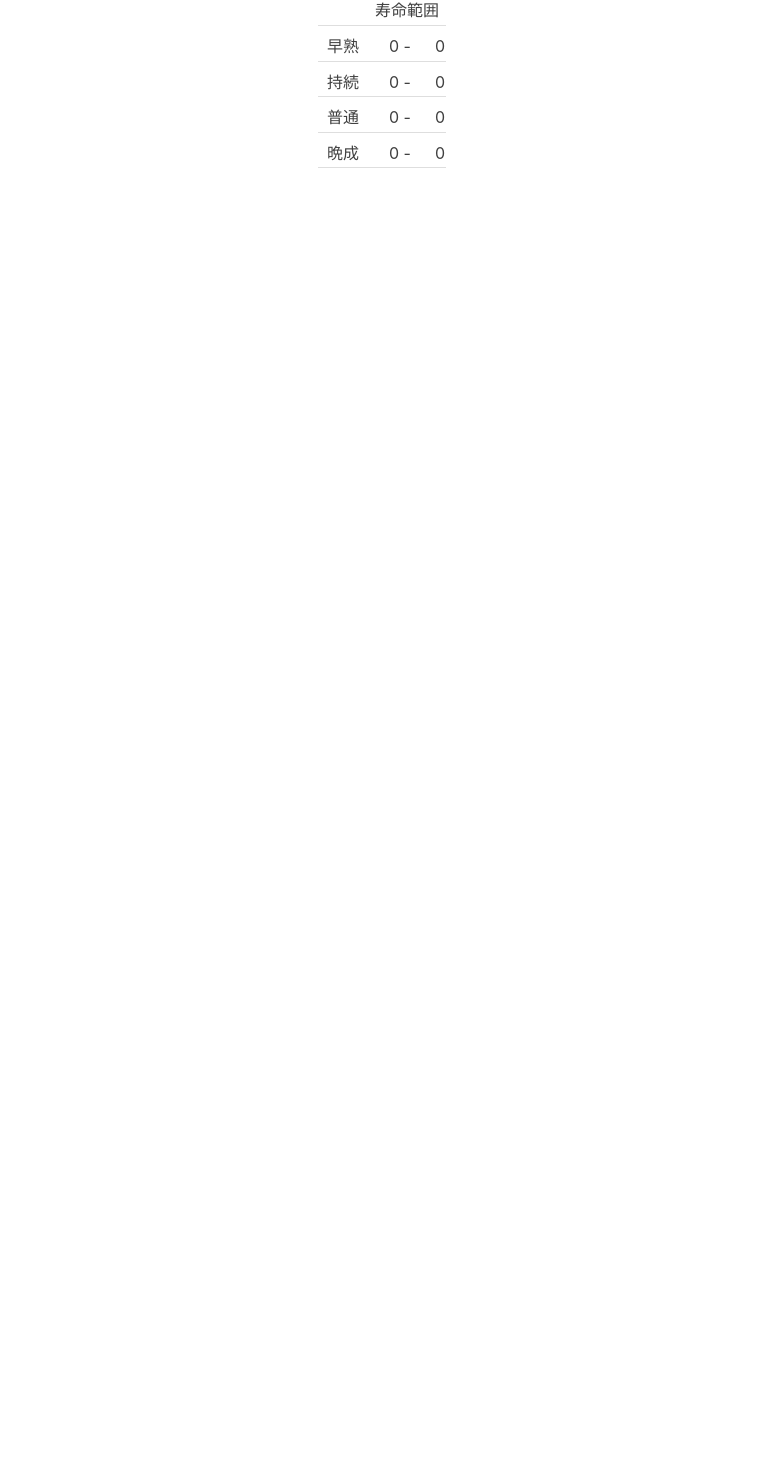
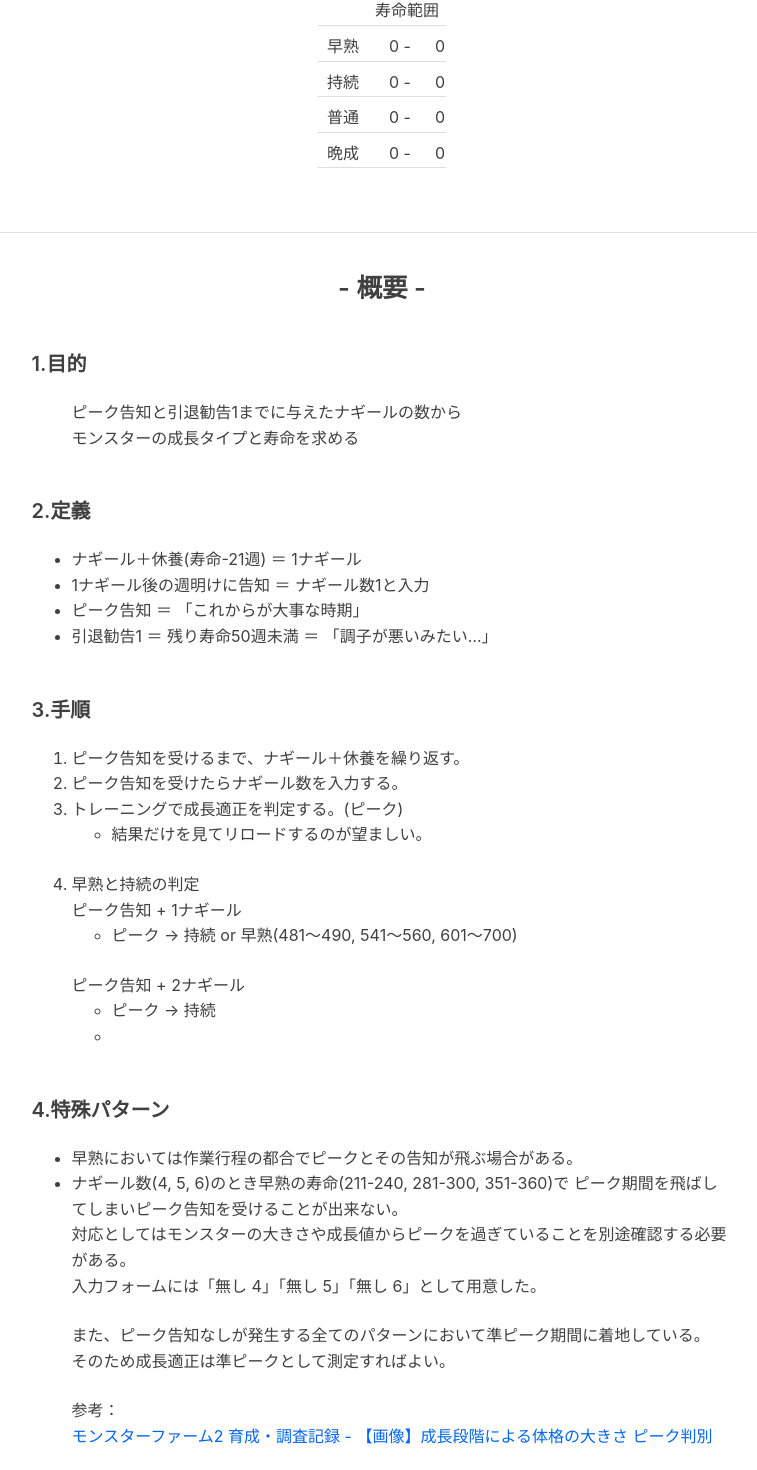
Before and after one commit to Jonnifer-R/MF2_Nagir_to_LifeTIme, a React (Create React App) app in the folder nagir-life/: page / in a window 1280 px wide. Shown: the part 306-1776 px from the top of the page, without its empty margins (258-1015 px from the left). Before the commit the page ends 800 px from the top, so only its background shows below. Built offline with nearby package versions, Linux system fonts and the light colour scheme.

Commit message:
usage
writting usage for user.

```diff
--- a/nagir-life/src/App.js
+++ b/nagir-life/src/App.js
@@ -1,6 +1,7 @@
 import React, {Component} from 'react';
 import InputForm from './InputForm';
 import Output from './Output';
+import Usage from './Usage';
 
 class App extends Component {
   state = {
@@ -65,10 +66,9 @@ class App extends Component {
 
         <h1 align="center">⬇</h1>
 
-        <div>
-          <Output peak={this.state.peak} retire={this.state.retire} />
-        </div>
+        <Output peak={this.state.peak} retire={this.state.retire} />
 
+        <Usage />
       </div>
     )
   }
--- /dev/null
+++ b/nagir-life/src/Usage.js
@@ -0,0 +1,73 @@
+import React, {Component} from 'react';
+
+class Usage extends Component {
+  render() {
+    return (
+      <div>
+        <hr width="70%"/>
+        <h2>- 概要 -</h2>
+        <div className="usage-inline">
+          <h5>1.目的</h5>
+          <ul>ピーク告知と引退勧告1までに与えたナギールの数から<br />
+          モンスターの成長タイプと寿命を求める
+          </ul>
+        </div>
+
+        <div className="usage-inline">
+          <h5>2.定義</h5>
+          <ul>
+            <li>ナギール＋休養(寿命-21週) ＝ 1ナギール</li>
+            <li>1ナギール後の週明けに告知 ＝ ナギール数1と入力</li>
+            <li>ピーク告知 ＝ 「これからが大事な時期」</li>
+            <li>引退勧告1 ＝ 残り寿命50週未満 ＝ 「調子が悪いみたい…」</li>
+          </ul>
+        </div>
+
+        <div className="usage-inline">
+          <h5>3.手順</h5>
+          <ol>
+            <li>ピーク告知を受けるまで、ナギール＋休養を繰り返す。</li>
+            <li>ピーク告知を受けたらナギール数を入力する。</li>
+            <li>トレーニングで成長適正を判定する。(ピーク)</li>
+              <ul>
+                <li>結果だけを見てリロードするのが望ましい。</li>
+              </ul>
+            <li>早熟と持続の判定</li>
+              ピーク告知 + 1ナギール
+              <ul>
+                <li>ピーク → 持続 or 早熟(481～490, 541～560, 601～700)</li>
+              </ul>
+              ピーク告知 + 2ナギール
+              <ul>
+                <li>ピーク → 持続</li>
+                <li></li>
+              </ul>
+
+          </ol>
+        </div>
+
+        <div className="usage-inline">
+          <h5>4.特殊パターン</h5>
+          <ul>
+            <li>早熟においては作業行程の都合でピークとその告知が飛ぶ場合がある。</li>
+            <li>ナギール数(4, 5, 6)のとき早熟の寿命(211-240, 281-300, 351-360)で
+              ピーク期間を飛ばしてしまいピーク告知を受けることが出来ない。<br />
+              対応としてはモンスターの大きさや成長値からピークを過ぎていることを別途確認する必要がある。<br />
+              入力フォームには「無し 4」「無し 5」「無し 6」として用意した。
+              <p />
+              また、ピーク告知なしが発生する全てのパターンにおいて準ピーク期間に着地している。<br />
+              そのため成長適正は準ピークとして測定すればよい。
+
+              <p />
+              参考：<br />
+              <a href="https://ameblo.jp/solmf2/entry-12538461030.html">
+                モンスターファーム2 育成・調査記録 - 【画像】成長段階による体格の大きさ ピーク判別
+              </a>
+            </li>
+          </ul>
+        </div>
+      </div>
+  )}
+}
+
+export default Usage;
--- a/nagir-life/src/index.css
+++ b/nagir-life/src/index.css
@@ -637,6 +637,7 @@ textarea.has-error:active {
 table {
   border-collapse: collapse;
   border-spacing: 0;
+  margin-bottom: 4rem;
   width: 100%;
   max-width: 100%; }
 .result{
@@ -682,3 +683,8 @@ caption {
   =============== */
 /* Layout
   =============== */
+.usage-inline {
+  display: inline-block;
+  width:60% ;
+  text-align: left;
+}
```
